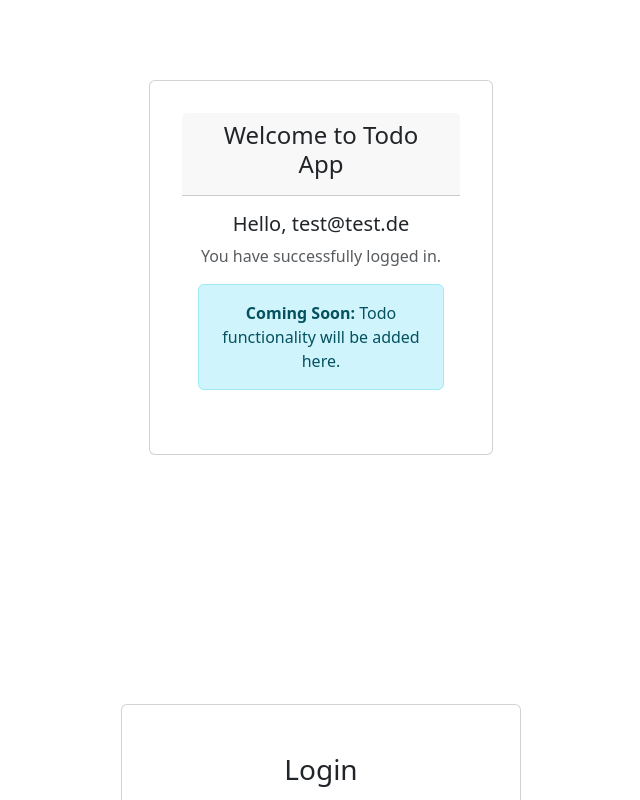
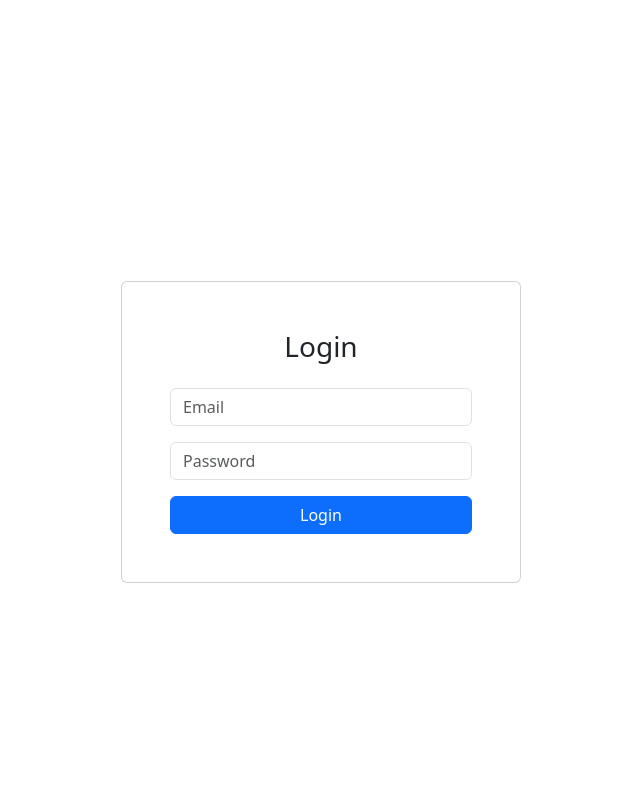
Before and after one commit to dobirr/cs-sl-to-do, a React (Vite) app: page / in a window 1280 px wide. Shown: the top 800 px of the page, without its empty margins (319-959 px from the left). Built offline with nearby package versions, Linux system fonts and the light colour scheme.

Commit message:
feat(auth): conditionally render entry based on auth state

```diff
--- a/src/App.tsx
+++ b/src/App.tsx
@@ -1,12 +1,18 @@
 import './App.css';
 import Login from './components/Login/Login.tsx';
 import Welcome from './components/Welcome/Welcome.tsx';
+import { useState } from 'react';
 
 function App() {
+  const [user, setUser] = useState<User | null>(null);
+
+  const handleLogin = (user: User) => {
+    setUser(user);
+  };
+
   return (
     <div className="App">
-      <Welcome user={{ email: 'test@test.de' }} />
-      <Login />
+      {user ? <Welcome user={user} /> : <Login onLogin={handleLogin} />}
     </div>
   );
 }
--- a/src/components/Login/Login.tsx
+++ b/src/components/Login/Login.tsx
@@ -1,12 +1,18 @@
-import { useState, type FormEvent } from 'react';
+import { useState, type FormEvent, type FC } from 'react';
 
-const Login = () => {
+interface LoginProps {
+  onLogin: (user: User) => void;
+}
+
+const Login: FC<LoginProps> = ({ onLogin }) => {
   const [email, setEmail] = useState('');
   const [password, setPassword] = useState('');
 
   const handleSubmit = (e: FormEvent) => {
     e.preventDefault();
-    console.log(`Login: ${email}`);
+    if (email && password) {
+      onLogin({ email });
+    }
   };
 
   return (
--- a/src/components/Welcome/Welcome.tsx
+++ b/src/components/Welcome/Welcome.tsx
@@ -1,5 +1,4 @@
 import { type FC } from 'react';
-import type { User } from '../../types';
 
 interface WelcomeProps {
   user: User;
```
